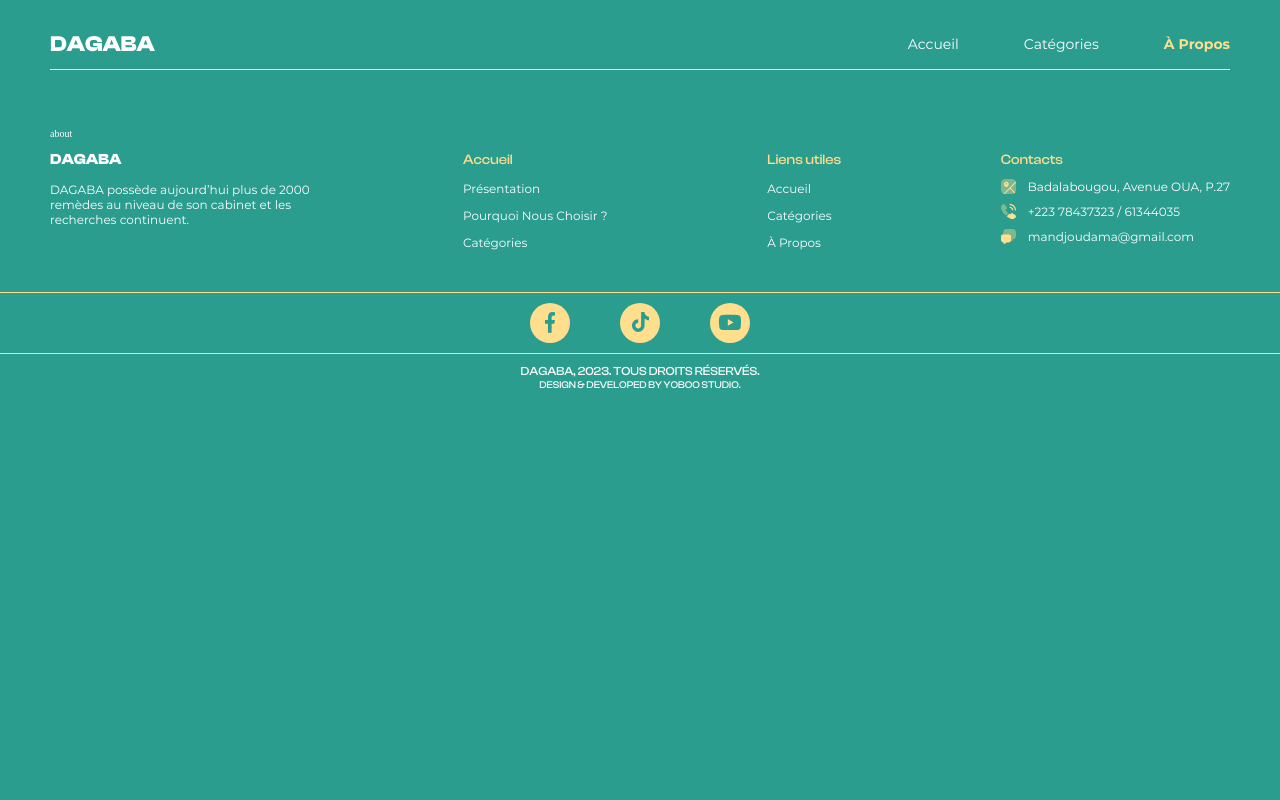
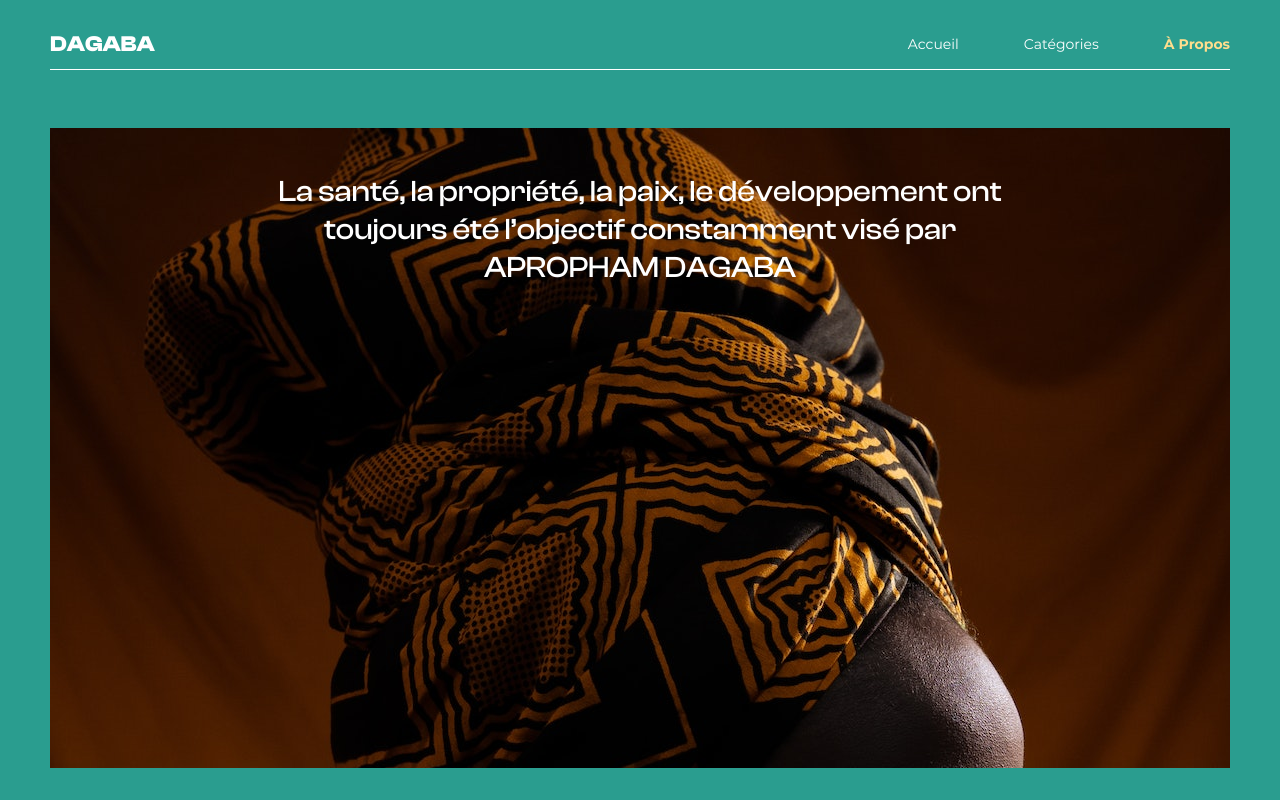
Before and after one commit to MozartOnWeb/dagaba, a Next.js app: page /about in a window 1280 px wide. Shown: the top 800 px of the page. Built offline with nearby package versions, Linux system fonts and the light colour scheme.

Commit message:
working on about page

```diff
--- a/app/(user)/about/page.tsx
+++ b/app/(user)/about/page.tsx
@@ -1,8 +1,27 @@
+import Image from "next/image";
+
+import styles from "./styles.module.css";
+
+import img from "@/public/images/4.jpg";
+
 export const metadata = {
   title: "A Propos",
   description: "Ce qu'il faut savoir sur DAGABA",
 };
 
 export default function About() {
-  return <div>about</div>;
+  return (
+    <main className={styles.main}>
+      <section className={styles.hero}>
+        <div>
+          <h2>
+            La santé, la propriété, la paix, le développement ont toujours été
+            l’objectif constamment visé par APROPHAM DAGABA
+          </h2>
+          <div></div>
+        </div>
+        <Image src={img} alt="hero" />
+      </section>
+    </main>
+  );
 }
--- /dev/null
+++ b/app/(user)/about/styles.module.css
@@ -0,0 +1,31 @@
+.main {
+  width: 100%;
+  height: 80vh;
+  margin-bottom: 10em;
+  position: relative;
+  overflow: hidden;
+}
+
+.hero div {
+  display: flex;
+  flex-direction: column;
+  align-items: center;
+  width: 65%;
+  margin: 0 auto;
+  text-align: center;
+}
+
+.hero div h2 {
+  color: var(--white);
+  font-family: var(--clashDisplay);
+  font-size: 3rem;
+  font-weight: 400;
+  margin-top: 1.5em;
+}
+
+.hero img {
+  position: absolute;
+  top: -35%;
+  z-index: -1;
+  background-position: top center;
+}
```
Also changed, not shown: public/images/3.jpg (added), public/images/4.jpg (added).
